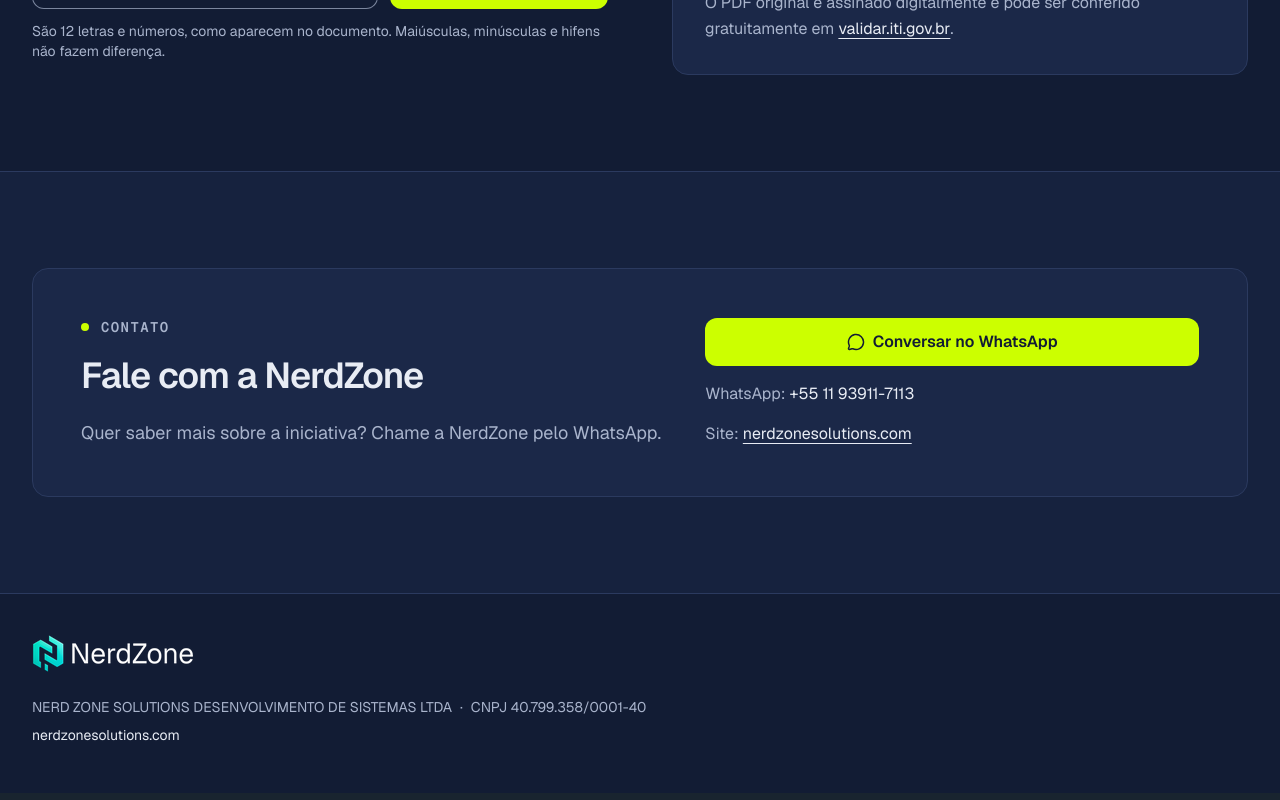
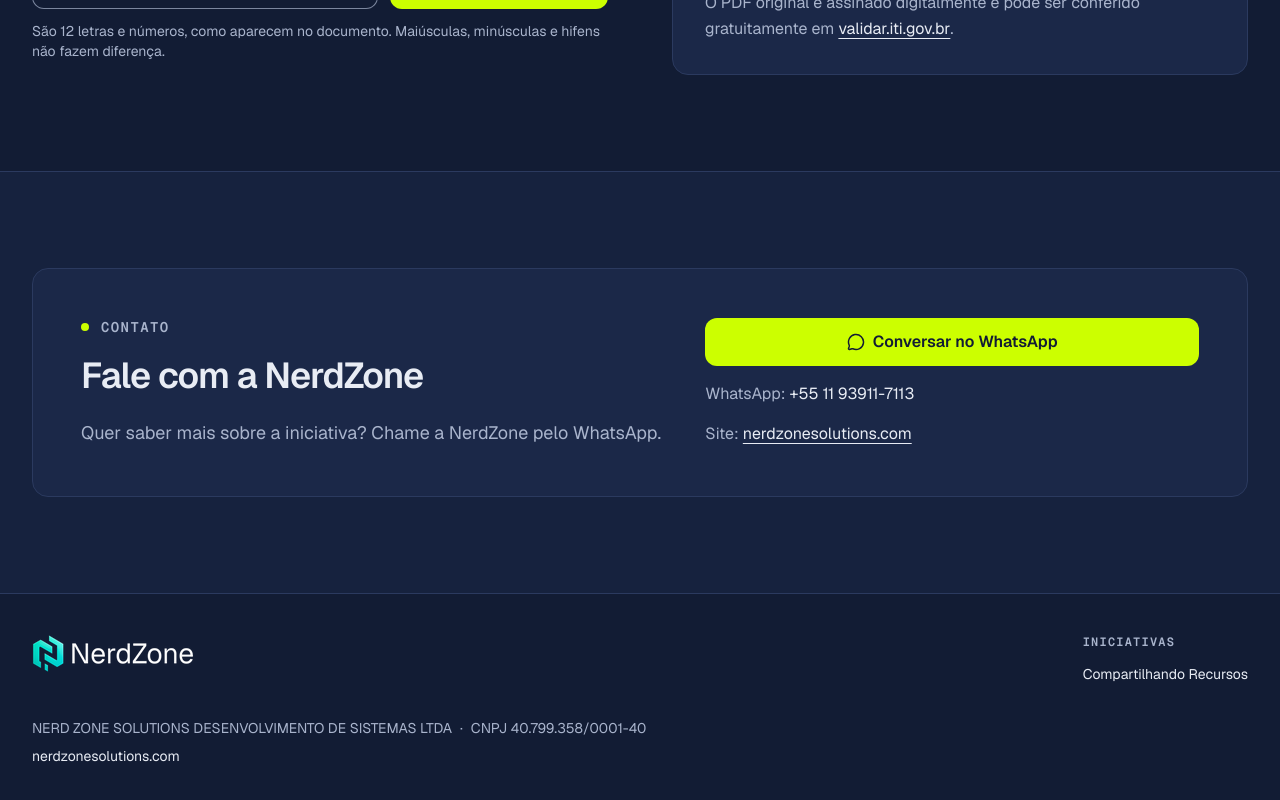
Before and after one commit to eikerafa-nerdzone/nerdzone-site, a Next.js app: page /compartilhando-recursos in a window 1280 px wide. Shown: the part 5592-6392 px from the top of the page. Built offline with nearby package versions, Linux system fonts and the light colour scheme.

Commit message:
feat: list the initiatives group in the initiative footer
The initiative footer gets the same "Iniciativas" group as the home
footer, with the link to Compartilhando Recursos, next to the NerdZone
endorsement. The label uses the secondary text color of the initiative
(8.13:1 on the night-blue base).

```diff
--- a/components/compartilhando-recursos/rodape.tsx
+++ b/components/compartilhando-recursos/rodape.tsx
@@ -1,12 +1,25 @@
+import Link from "next/link"
 import { LogotipoNerdZone } from "@/components/layout/logotipo-nerdzone"
-import { contato, emissor } from "@/lib/compartilhando-recursos"
+import { contato, emissor, iniciativa, rotaIniciativa } from "@/lib/compartilhando-recursos"
 
 export function Rodape() {
   return (
     <footer className="border-t border-cr-linha">
       <div className="container-brand py-10 pb-24 sm:pb-12">
-        <LogotipoNerdZone uso="endosso" className="block w-fit" />
-        <div className="mt-6 flex flex-col gap-2 text-sm text-cr-bruma">
+        <div className="flex flex-col gap-8 sm:flex-row sm:items-start sm:justify-between">
+          <LogotipoNerdZone uso="endosso" className="block w-fit" />
+          <div>
+            <p className="font-mono text-xs font-semibold uppercase tracking-widest text-cr-bruma">Iniciativas</p>
+            <ul className="mt-3">
+              <li>
+                <Link href={rotaIniciativa} className="text-sm text-cr-nevoa underline-offset-4 hover:underline">
+                  {iniciativa.nome}
+                </Link>
+              </li>
+            </ul>
+          </div>
+        </div>
+        <div className="mt-8 flex flex-col gap-2 text-sm text-cr-bruma">
           <p>
             {emissor.razaoSocial}
             <span className="block sm:inline sm:before:mx-2 sm:before:content-['·']">CNPJ {emissor.cnpj}</span>
```
